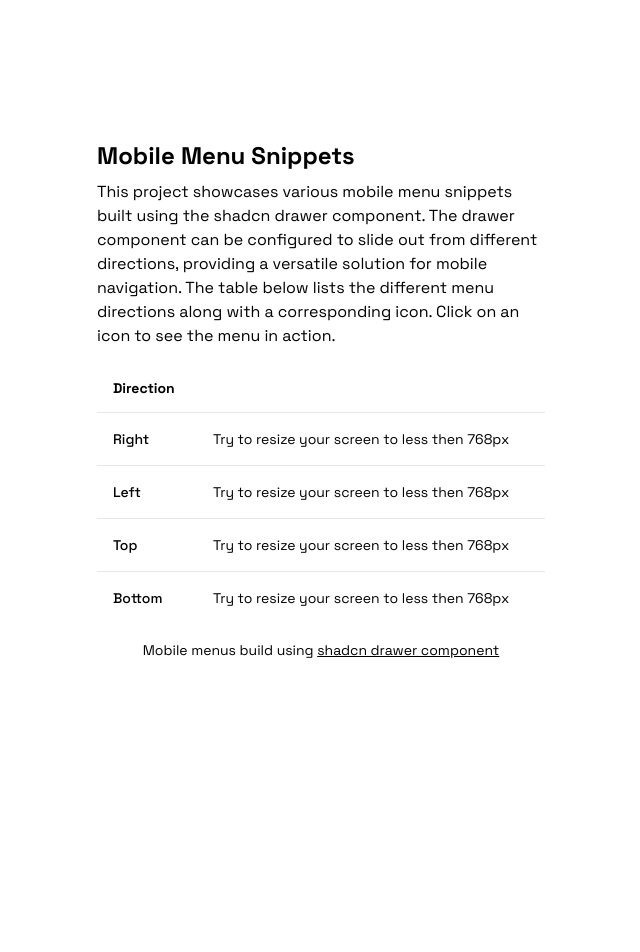
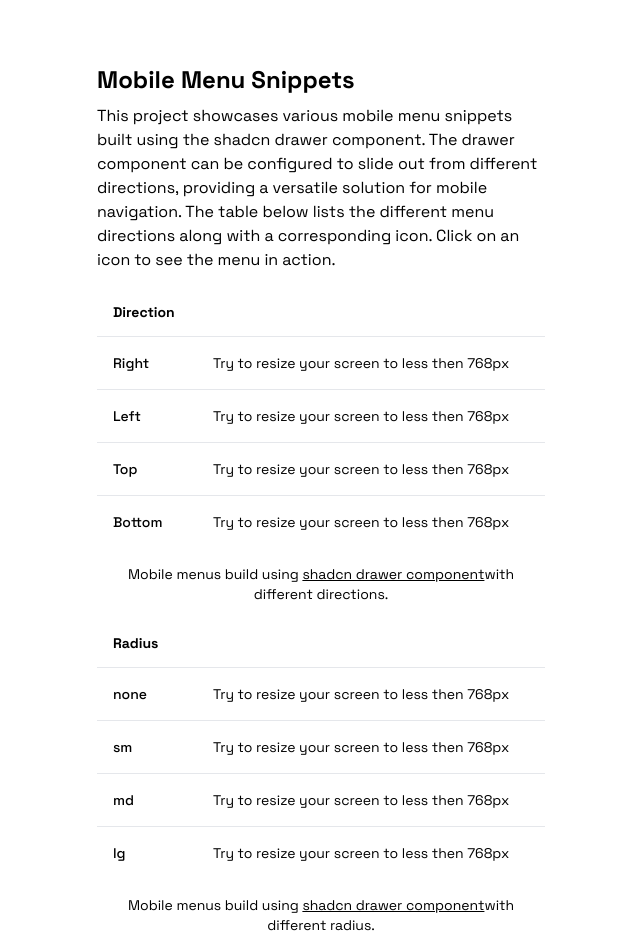
Before and after one commit to maciejadamski89/mobile-menu-shadcn, a Next.js app: page / in a window 1280 px wide. Shown: the top 952 px of the page, without its empty margins (319-959 px from the left). Before the commit the page ends 800 px from the top, so only its background shows below. Built offline with nearby package versions, Linux system fonts and the light colour scheme.

Commit message:
feat: radius option implementation

```diff
--- a/src/app/page.tsx
+++ b/src/app/page.tsx
@@ -19,6 +19,7 @@ export default function Home() {
                     <a href="https://ui.shadcn.com/docs/components/drawer" className="underline">
                         shadcn drawer component
                     </a>
+                    with different directions.
                 </TableCaption>
                 <TableHeader>
                     <TableRow>
@@ -53,6 +54,47 @@ export default function Home() {
                     </TableRow>
                 </TableBody>
             </Table>
+            <Table>
+                <TableCaption>
+                    Mobile menus build using{" "}
+                    <a href="https://ui.shadcn.com/docs/components/drawer" className="underline">
+                        shadcn drawer component
+                    </a>
+                    with different radius.
+                </TableCaption>
+                <TableHeader>
+                    <TableRow>
+                        <TableHead className="w-[100px] font-bold">Radius</TableHead>
+                        <TableHead></TableHead>
+                    </TableRow>
+                </TableHeader>
+                <TableBody>
+                    <TableRow>
+                        <TableCell className="font-medium">none</TableCell>
+                        <TableCell>
+                            <MainMenu direction="right" />
+                        </TableCell>
+                    </TableRow>
+                    <TableRow>
+                        <TableCell className="font-medium">sm</TableCell>
+                        <TableCell>
+                            <MainMenu direction="right" radius="sm" />
+                        </TableCell>
+                    </TableRow>
+                    <TableRow>
+                        <TableCell className="font-medium">md</TableCell>
+                        <TableCell>
+                            <MainMenu direction="right" radius="md" />
+                        </TableCell>
+                    </TableRow>
+                    <TableRow>
+                        <TableCell className="font-medium">lg</TableCell>
+                        <TableCell>
+                            <MainMenu direction="right" radius="lg" />
+                        </TableCell>
+                    </TableRow>
+                </TableBody>
+            </Table>
         </main>
     );
 }
--- a/src/components/main-menu.tsx
+++ b/src/components/main-menu.tsx
@@ -1,5 +1,4 @@
 "use client";
-
 import { useMediaQuery } from "@/hooks/use-media-query";
 import { MenuIcon } from "lucide-react";
 import {
@@ -12,14 +11,21 @@ import {
     DrawerTitle,
     DrawerTrigger,
 } from "@/components/ui/drawer";
-
 import { Button } from "@/components/ui/button";
 
 type MobileMenuProps = {
     direction: "left" | "top" | "right" | "bottom";
+    radius?: "sm" | "md" | "lg";
 };
 
-export default function MobileMenu({ direction }: MobileMenuProps) {
+const radiusClasses = {
+    left: { sm: "rounded-r-xl", md: "rounded-r-2xl", lg: "rounded-r-3xl" },
+    right: { sm: "rounded-l-xl", md: "rounded-l-2xl", lg: "rounded-l-3xl" },
+    top: { sm: "rounded-b-xl", md: "rounded-b-2xl", lg: "rounded-b-3xl" },
+    bottom: { sm: "rounded-t-xl", md: "rounded-t-2xl", lg: "rounded-t-3xl" },
+};
+
+export default function MobileMenu({ direction, radius }: MobileMenuProps) {
     const isDesktop = useMediaQuery("(min-width: 768px)");
     return isDesktop ? (
         <div>Try to resize your screen to less then 768px</div>
@@ -29,7 +35,7 @@ export default function MobileMenu({ direction }: MobileMenuProps) {
                 <DrawerTrigger>
                     <MenuIcon />
                 </DrawerTrigger>
-                <DrawerContent className="bg-white">
+                <DrawerContent className={`bg-white ${radius ? `${radiusClasses[direction][radius]}` : ""}`}>
                     <DrawerHeader>
                         <DrawerTitle>Are you absolutely sure?</DrawerTitle>
                         <DrawerDescription>This action cannot be undone.</DrawerDescription>
--- a/src/components/ui/drawer.tsx
+++ b/src/components/ui/drawer.tsx
@@ -42,7 +42,7 @@ const DrawerContent = React.forwardRef<
             <DrawerPrimitive.Content
                 ref={ref}
                 className={cn(
-                    "fixed  z-50 flex h-auto flex-col rounded-t-[10px] border bg-background",
+                    "fixed  z-50 flex h-auto flex-col border bg-background",
                     (!direction || direction === "bottom") && "inset-x-0 bottom-0 mt-24",
                     direction === "right" && "top-0 right-0 w-screen max-w-80 h-full",
                     direction === "left" && "top-0 left-0 w-screen max-w-80 h-full",
```
